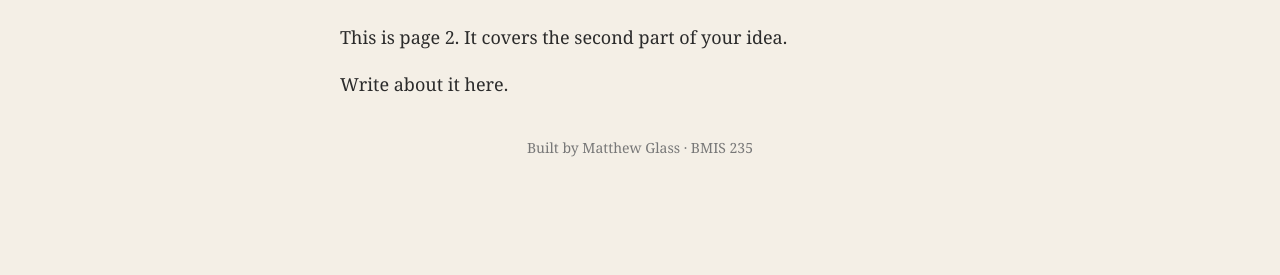
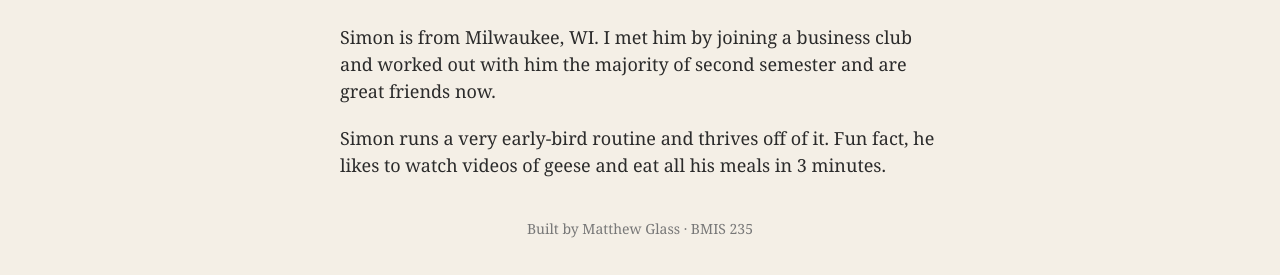
Before and after one commit to mglass705/bmis235-html-3, a plain HTML site: page simon.html in a window 1280 px wide. Shown: the part 171-446 px from the top of the page. Drawn offline with Linux system fonts and the light colour scheme; files whose address does not match are found by name.

Commit message:
Revise Simon's description and add personal details
Updated content about Simon, including personal details and fun facts.

```diff
--- a/simon.html
+++ b/simon.html
@@ -30,8 +30,8 @@
 </nav>
 
 <h1>Simon</h1>
-<p>This is page 2. It covers the second part of your idea.</p>
-<p>Write about it here.</p>
+<p>Simon is from Milwaukee, WI. I met him by joining a business club and worked out with him the majority of second semester and are great friends now.</p>
+<p>Simon runs a very early-bird routine and thrives off of it. Fun fact, he likes to watch videos of geese and eat all his meals in 3 minutes.</p>
 
 <!-- Footer: fill in your name -->
 <footer>Built by Matthew Glass &middot; BMIS 235</footer>
```
